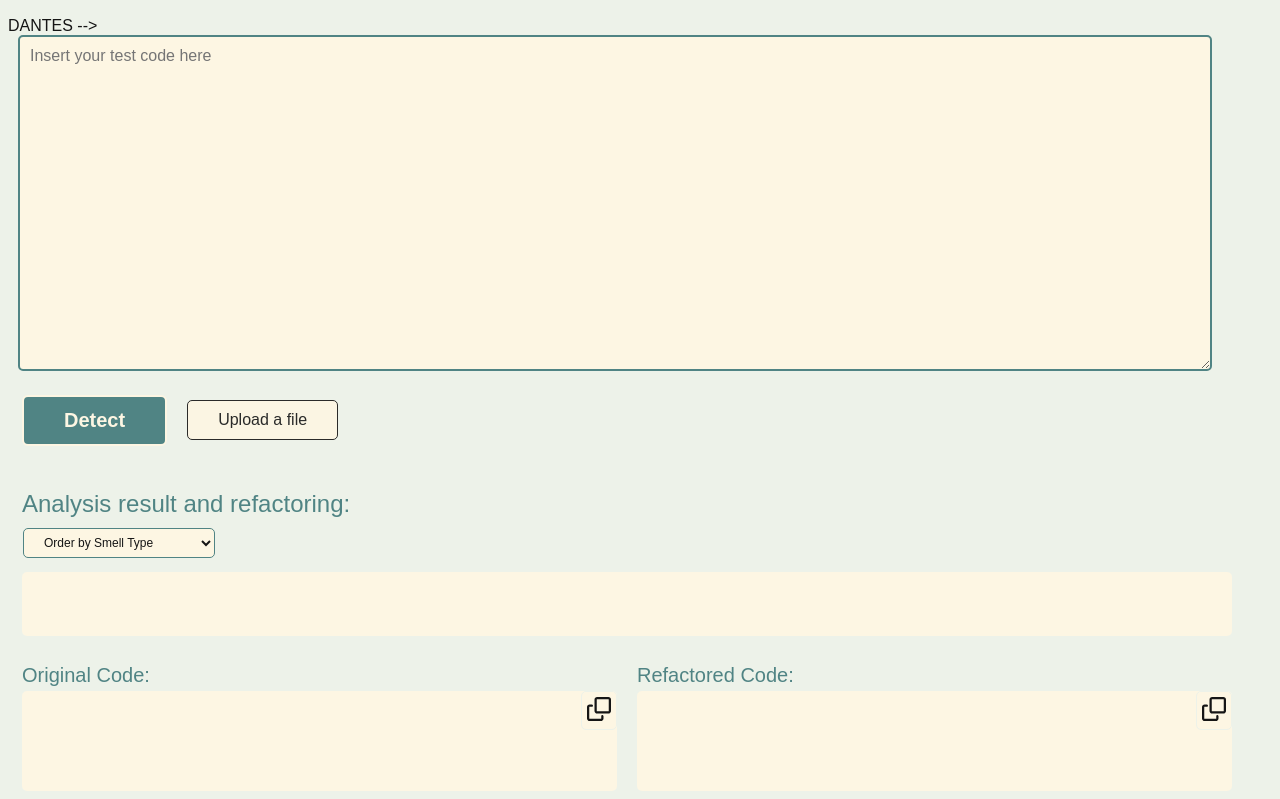
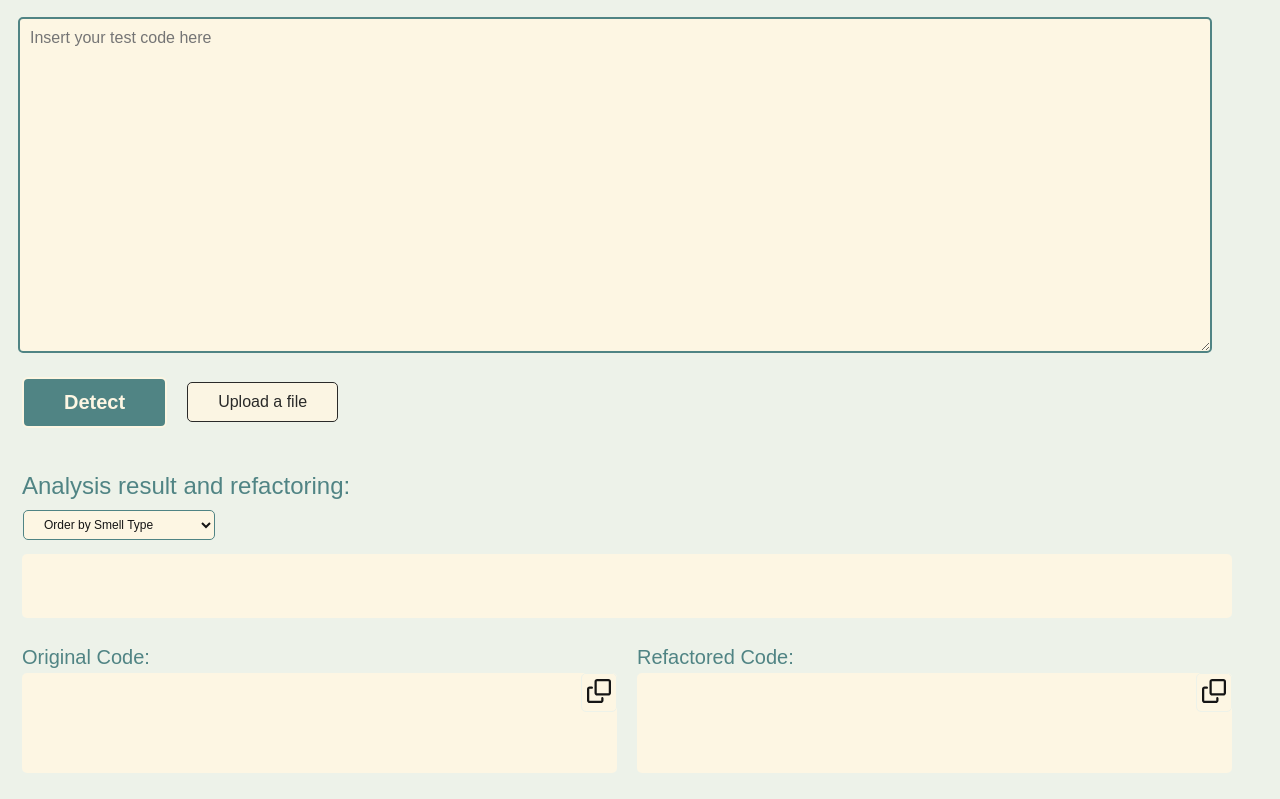
Before and after one commit to arieslab/DANTES, a website: page index.html in a window 1280 px wide. Shown: the part 124-923 px from the top of the page. Drawn offline with nearby package versions, Linux system fonts and the light colour scheme.

Commit message:
Update index.html

```diff
--- a/index.html
+++ b/index.html
@@ -451,13 +451,6 @@
 
 <body>
   <p><img src="https://github.com/arieslab/DANTES/blob/main/logotipo-dantes.png?raw=true" width="528"></p>
-  <!---
-  <h1>
-    <svg xmlns="http://www.w3.org/2000/svg" width="60" zoomAndPan="magnify" viewBox="0 0 512 512" height="30" style="fill: var(--green);"preserveAspectRatio="xMidYMid meet" transform="translate(0, 1)" ><!--! Font Awesome Pro 6.4.2 by @fontawesome - https://fontawesome.com License - https://fontawesome.com/license (Commercial License) Copyright 2023 Fonticons, Inc. --><path d="M256 0c53 0 96 43 96 96v3.6c0 15.7-12.7 28.4-28.4 28.4H188.4c-15.7 0-28.4-12.7-28.4-28.4V96c0-53 43-96 96-96zM41.4 105.4c12.5-12.5 32.8-12.5 45.3 0l64 64c.7 .7 1.3 1.4 1.9 2.1c14.2-7.3 30.4-11.4 47.5-11.4H312c17.1 0 33.2 4.1 47.5 11.4c.6-.7 1.2-1.4 1.9-2.1l64-64c12.5-12.5 32.8-12.5 45.3 0s12.5 32.8 0 45.3l-64 64c-.7 .7-1.4 1.3-2.1 1.9c6.2 12 10.1 25.3 11.1 39.5H480c17.7 0 32 14.3 32 32s-14.3 32-32 32H416c0 24.6-5.5 47.8-15.4 68.6c2.2 1.3 4.2 2.9 6 4.8l64 64c12.5 12.5 12.5 32.8 0 45.3s-32.8 12.5-45.3 0l-63.1-63.1c-24.5 21.8-55.8 36.2-90.3 39.6V240c0-8.8-7.2-16-16-16s-16 7.2-16 16V479.2c-34.5-3.4-65.8-17.8-90.3-39.6L86.6 502.6c-12.5 12.5-32.8 12.5-45.3 0s-12.5-32.8 0-45.3l64-64c1.9-1.9 3.9-3.4 6-4.8C101.5 367.8 96 344.6 96 320H32c-17.7 0-32-14.3-32-32s14.3-32 32-32H96.3c1.1-14.1 5-27.5 11.1-39.5c-.7-.6-1.4-1.2-2.1-1.9l-64-64c-12.5-12.5-12.5-32.8 0-45.3z" fill-rule="nonzero"/>
-    </svg>
-    DANTES
-  </h1>
-      -->
 
   <form id="myForm">
     <textarea id="inputText" name="inputText" placeholder="Insert your test code here"></textarea>
```
